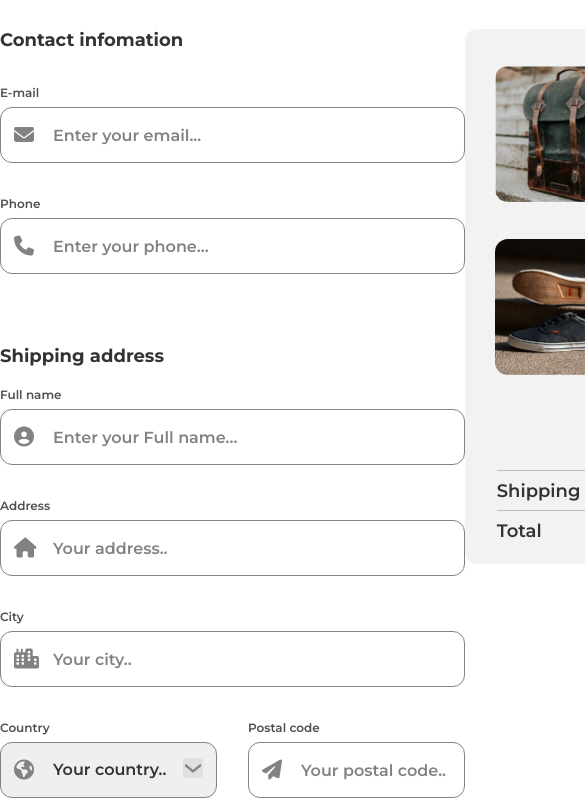
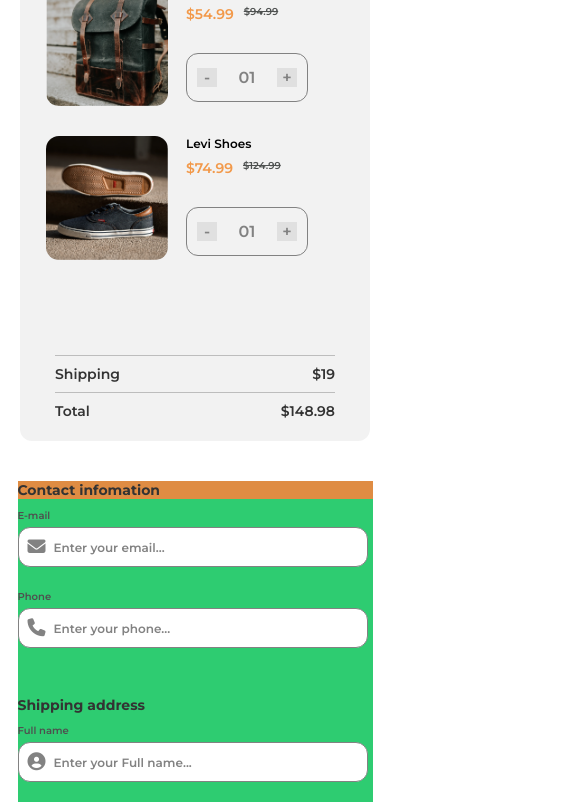
Before and after one commit to TIit0/Dev-challenge5, a plain HTML site: page index.html in a window 390 px wide. Shown: the part 129-931 px from the top of the page, 585 px wide, since content can reach past the window. Drawn offline with Linux system fonts and the light colour scheme.

Commit message:
responsive template done, cleaning styles

```diff
--- a/index.html
+++ b/index.html
@@ -71,7 +71,7 @@
           <div class="form__flex-box">
             <div class="form__flex-box--separator">
               <label for="" class="form__label">Country</label>
-              <div class="form-section">
+              <div class="form-section form-section--small">
                 <span class="icon"><i class="fa-solid fa-earth-americas "></i></span>
                 <span class="icon2 region"></span>
                 <select type="" class="form__input  short world" id="country">
@@ -89,7 +89,7 @@
 
             <div class="form__flex-box--separator marg-left">
               <label for="" class="form__label">Postal code</label>
-              <div class="form-section">
+              <div class="form-section form-section--small">
                 <span class="icon"><i class="fa-solid fa-paper-plane"></i></span>
                 <input type="text" class="form__input short" id="zip" placeholder="Your postal code..">
               </div>
--- a/styles.css
+++ b/styles.css
@@ -62,6 +62,7 @@ body {
     flex-direction: column;
     width: 46.5rem;
     margin-right: auto;
+    background-color: #df8c43;
 
 }
 
@@ -74,7 +75,6 @@ body {
 
 
 .form-section {
-
     position: relative;
     display: flex;
     align-items: center;
@@ -115,6 +115,7 @@ body {
     font-size: 1.6rem;
     font-family: var(--font);
     font-weight: 600;
+    cursor: text;
 }
 
 .form__input::placeholder {
@@ -403,3 +404,171 @@ margin-left: 3rem;
     max-width: 96.1rem;
 
 }
+
+
+@media only screen and (max-width: 65.625em) {  /* 1050 px   */
+
+    .wrapper {
+        font-family: var(--font);
+        margin: 3.2rem auto 2.3rem auto;
+        max-width: 96.1rem;
+
+        display: flex;
+        flex-direction: column;
+        align-items: center;
+        justify-content: center;
+    }
+
+    .checkout {
+        font-weight: 600;
+        font-size: 3.6rem;
+        margin-bottom: 2rem;
+    }
+
+
+    .flex-container {
+        width: 100%;
+        display:flex;
+        flex-direction: column;
+        justify-content: center;
+        align-items: center;
+    }
+
+    .flex-container__preview {
+        background-color: var(--grey6);
+        display: flex;
+        flex-direction: column;
+        width: 38.3rem;
+        height: 53.5rem;
+        border-radius: 1.2rem;
+        margin-bottom: 4rem;
+    }
+
+    .flex-container__form {
+        display: flex;
+        flex-direction: column;
+        width: 46.5rem;
+        margin-right: initial;
+        order: 1;
+    }
+}
+
+
+
+@media only screen and (max-width: 34.375em) {  /* 550 px */
+
+    .checkout {
+        font-size: 2.4rem;
+    }
+
+    .flex-container__preview {
+        background-color: var(--grey6);
+        display: flex;
+        flex-direction: column;
+        width: 35rem;
+        height: 48.9rem;
+        border-radius: 1.2rem;
+        margin-bottom: 4rem;
+    }
+
+
+    .img {
+        width: 12.2rem;
+        height: 12.4rem;
+        margin-left: 2.6rem;
+        }
+
+        .flex-container__preview__info--name { font-size: 1.2rem; }
+
+        .flex-container__preview__info { margin-left: 1.8rem; }
+
+        .flex-container__preview__info--price--actual { font-size: 1.4rem; }
+
+        .flex-container__preview__info--price--normal { font-size: 1rem; }
+
+        .counter-wrapper {
+            margin-top: 3rem;
+            height: 4.9rem;
+            width: 12.2rem;
+        }
+
+        .flex-container__preview__subtotal { height: 3.7rem; }
+
+        .flex-container__preview__subtotal--indicator { font-size: 1.4rem; }
+
+    .form-section {
+        position: relative;
+        display: flex;
+        align-items: center;
+        width: 35rem;
+    }
+
+    .flex-container__form--h2 {
+        font-size: 1.4rem;
+        width: 18rem;
+        margin-bottom: 0;
+    }
+
+
+    .form__label {
+        font-size: 1rem;
+        margin: 1rem 0 .5rem 0;
+    }
+
+
+    .form__input {
+        width: 35rem;
+        height: 4rem;
+        line-height: 1.5rem;
+        padding-left: 3.5rem;
+        font-size: 1.2rem;
+    }
+
+        .form__input::placeholder { font-size: 1.2rem; }
+
+    .marg-top { margin-top: 3.5rem;}
+
+    .icon {
+        left: 1rem;
+        font-size: 1.8rem;
+    }
+
+    .icon2 {
+        right: 1.2rem;
+        top: 1.1rem;
+    }
+
+
+    .short {
+        width: 16.2rem;
+        display: inline-block;
+    }
+
+    .form-section--small {
+        width: 16.2rem;
+    }
+
+    .form {
+        background-color: #2ecc71;
+    }
+
+    .flex-container__form {
+        display: flex;
+        flex-direction: column;
+        width: 35.5rem;
+        margin-right: initial;
+        order: 1;
+    }
+
+}
+
+
+
+@media only screen and (max-width: 34.375em) {
+
+
+    .checkout {
+        align-self: flex-start;
+        margin-left: 2rem;
+    }
+}
```
